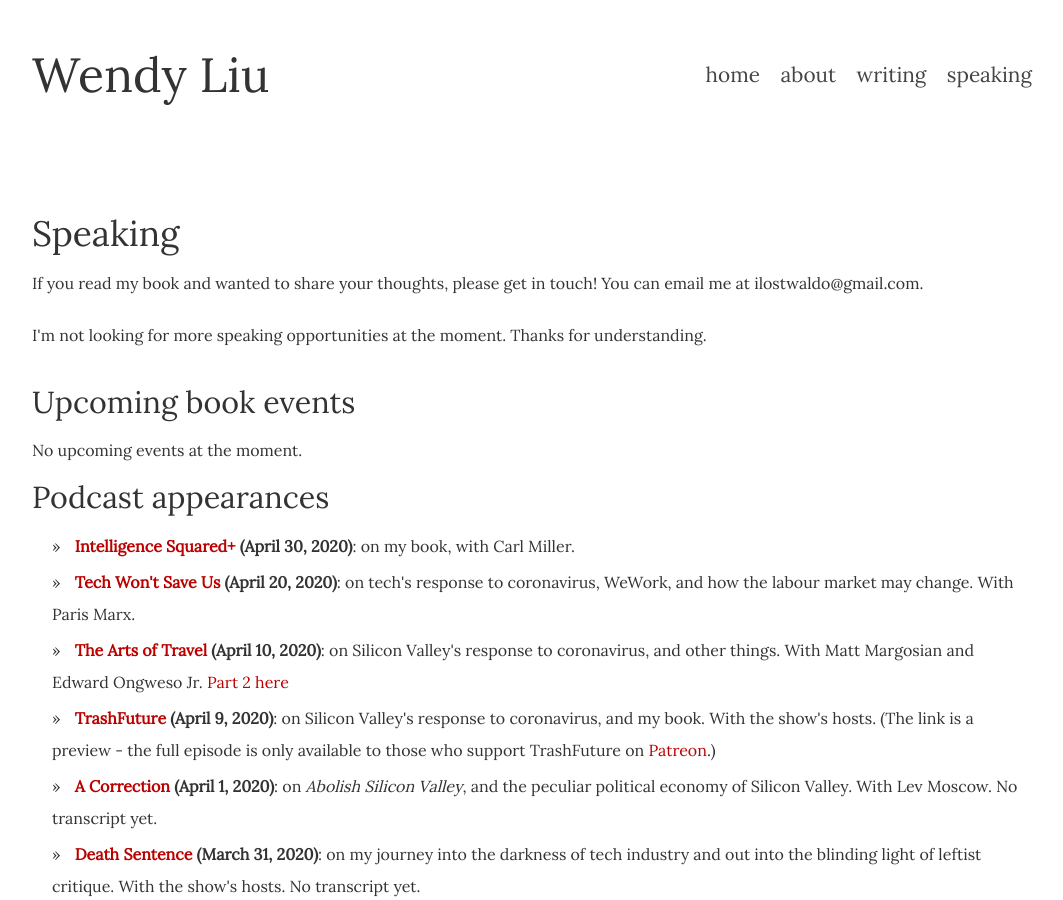
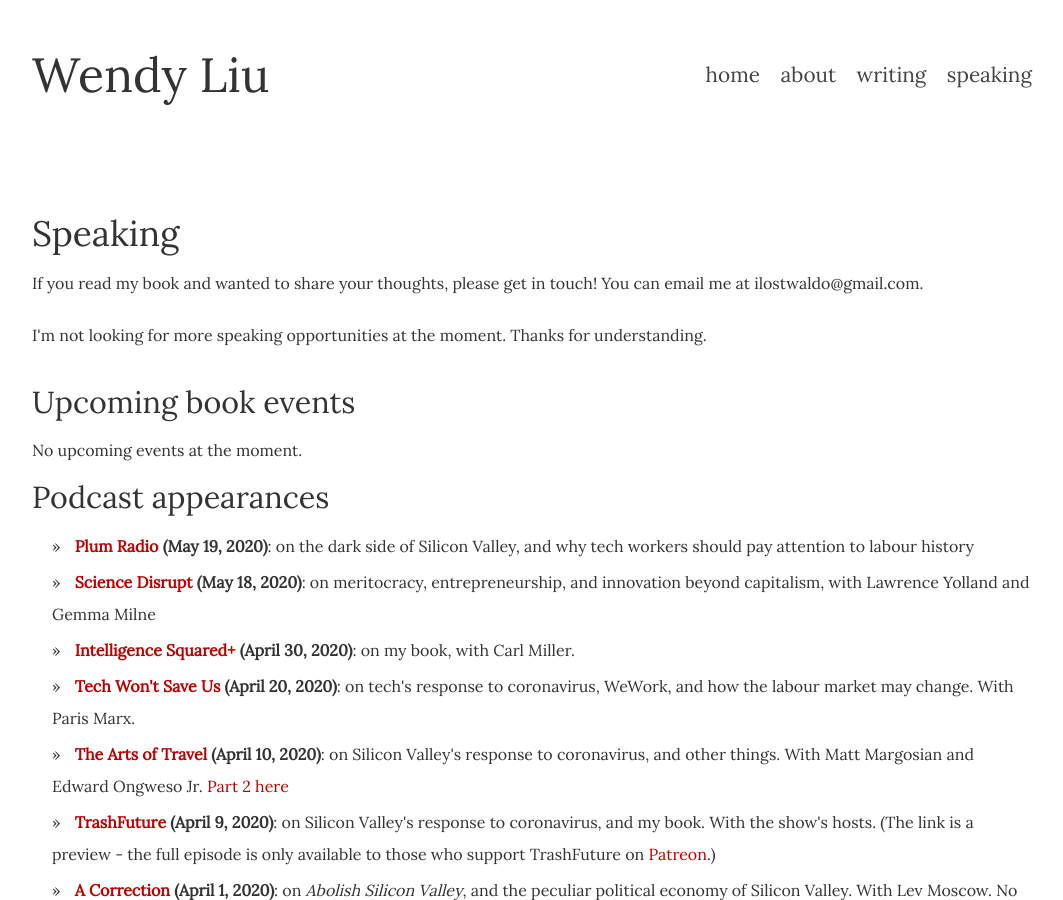
Before and after one commit to dellsystem/dellsystem.github.io, a Jekyll site: the page built from speaking/index.html, in a window 1280 px wide and 900 px high. Shown: the whole window, without its empty margins (108-1171 px from the left). Built offline with Jekyll 4.4.1, drawn with Linux system fonts in a browser that asks for light colours.

Commit message:
Add latest two podcasts

```diff
--- a/_includes/podcasts.html
+++ b/_includes/podcasts.html
@@ -1,4 +1,6 @@
 <ul>
+    <li><strong><a href="https://anchor.fm/plumradio/episodes/Ep--7-How-to-Abolish-Silicon-Valley--ft--Wendy-Liu-eeadaj">Plum Radio</a> (May 19, 2020)</strong>: on the dark side of Silicon Valley, and why tech workers should pay attention to labour history</li>
+    <li><strong><a href="https://podcasts.google.com/feed/aHR0cDovL3NjaWVuY2VkaXNydXB0LmxpYnN5bi5jb20vcnNz/episode/NDQxMzNmM2QtOWI5Ny00NmFhLWI4YmMtYzdkOGE4M2VlYmM3?ved=0CAcQ38oDahcKEwjQttn3gsLpAhUAAAAAHQAAAAAQBg&hl=en">Science Disrupt</a> (May 18, 2020)</strong>: on meritocracy, entrepreneurship, and innovation beyond capitalism, with Lawrence Yolland and Gemma Milne</li>
     <li><strong><a href="https://podcasts.google.com/?feed=aHR0cDovL2ZlZWRzLnNvdW5kY2xvdWQuY29tL3VzZXJzL3NvdW5kY2xvdWQ6dXNlcnM6MjQ2MTY2My9zb3VuZHMucnNz&episode=N2Y2ZDc5ZDUtY2VhZS00MzM4LWIwNDMtNGIyYjMwYzMwNzc5&hl=en&ved=2ahUKEwjmmI-c2ZbpAhXrFjQIHSjEDlEQjrkEegQICxAE&ep=6">Intelligence Squared+</a> (April 30, 2020)</strong>: on my book, with Carl Miller.</li>
     <li><strong><a href="https://podcasts.apple.com/us/podcast/techs-response-to-covid-19-with-wendy-liu/id1507621076?i=1000472097196">Tech Won't Save Us</a> (April 20, 2020)</strong>: on tech's response to coronavirus, WeWork, and how the labour market may change. With Paris Marx.</li>
     <li><strong><a href="https://player.whooshkaa.com/episode?id=602905">The Arts of Travel</a> (April 10, 2020)</strong>: on Silicon Valley's response to coronavirus, and other things. With Matt Margosian and Edward Ongweso Jr. <a href="https://player.whooshkaa.com/episode/602906">Part 2 here</a></li>
```
